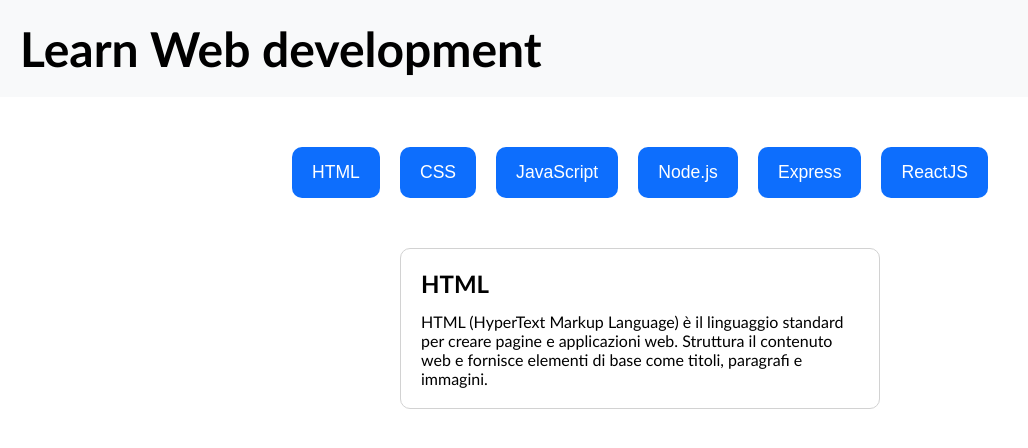
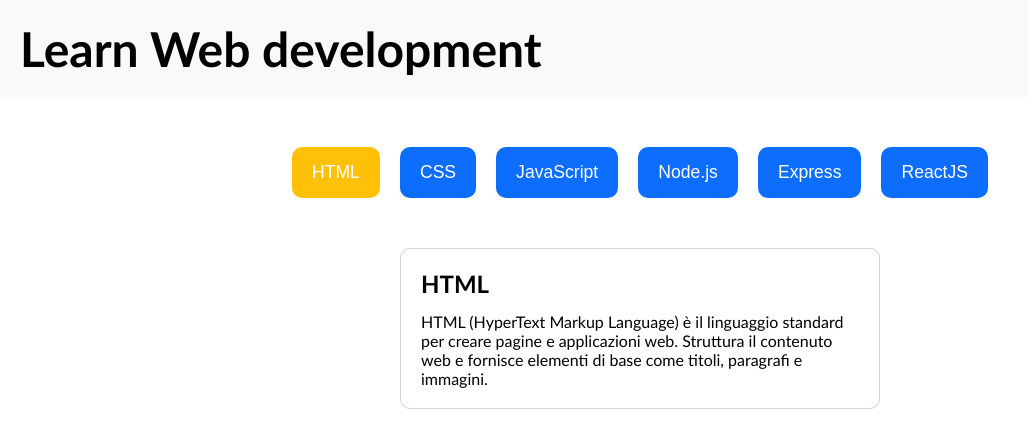
Before and after one commit to matteodragotto/react-use-state, a React (Vite) app: page / in a window 1280 px wide. Shown: the top 448 px of the page, without its empty margins (0-1028 px from the left). Built offline with nearby package versions, Linux system fonts and the light colour scheme.

Commit message:
[feat] selected language button is highlighted

```diff
--- a/src/components/Main.jsx
+++ b/src/components/Main.jsx
@@ -9,7 +9,9 @@
     <main>
       <ul>
         {languages.map(language => (
-          <li key={language.id}><button onClick={() => setSelectedLanguage(language.id)}>{language.title}</button></li>
+          <li key={language.id}>
+            <button className={language.id === selectedLanguage ? 'active' : ''} onClick={() => setSelectedLanguage(language.id)}>{language.title}</button>
+          </li>
         ))}
       </ul>
 
```
